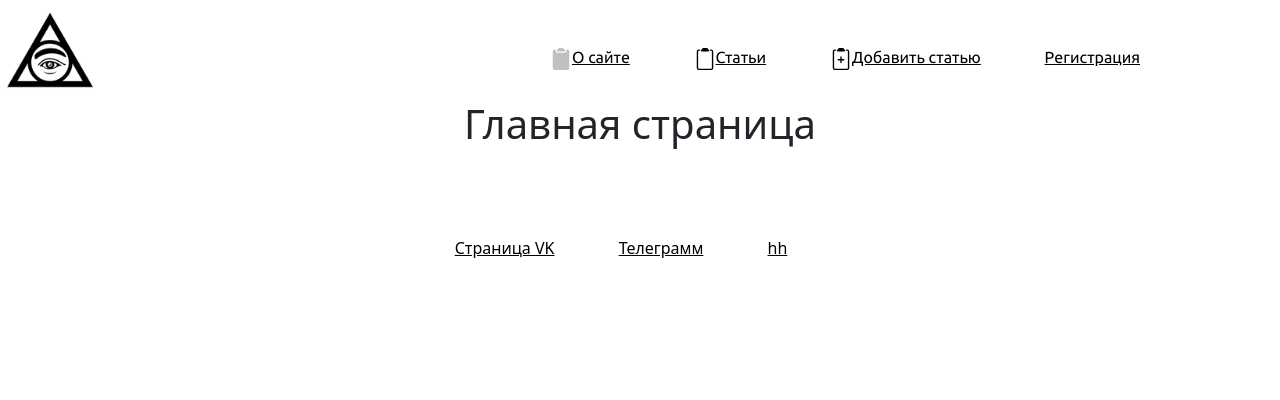
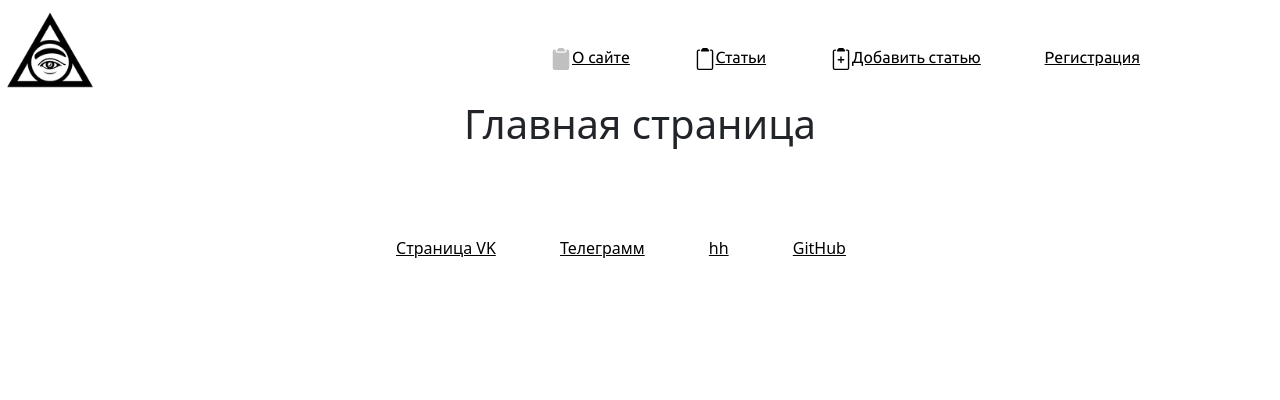
Before and after one commit to J0K3RM07/djsite, a Django app: page / in a window 1280 px wide. Shown: the top 400 px of the page. Run offline with Django 4.2, Linux system fonts and the light colour scheme.

Commit message:
Registration + hrefs Fix 1.1

```diff
--- a/myblog/human/templates/human/mainpage.html
+++ b/myblog/human/templates/human/mainpage.html
@@ -43,7 +43,8 @@
         <ul class="foot_ul">
             <li><a href="https://vk.com/saveliy_kostenko">Страница VK</a></li>
             <li><a href="https://t.me/j0kerm0t1337">Телеграмм</a></li>
-            <li><a href="https://spb.hh.ru/resume/c8c603b4ff0bb840c30039ed1f794c62553170">hh</a></ф></li>
+            <li><a href="https://spb.hh.ru/resume/c8c603b4ff0bb840c30039ed1f794c62553170">hh</a></li>
+            <li><a href="https://github.com/J0K3RM07/djsite">GitHub</a></li>
         </ul>
     </footer>
 </body>
```
